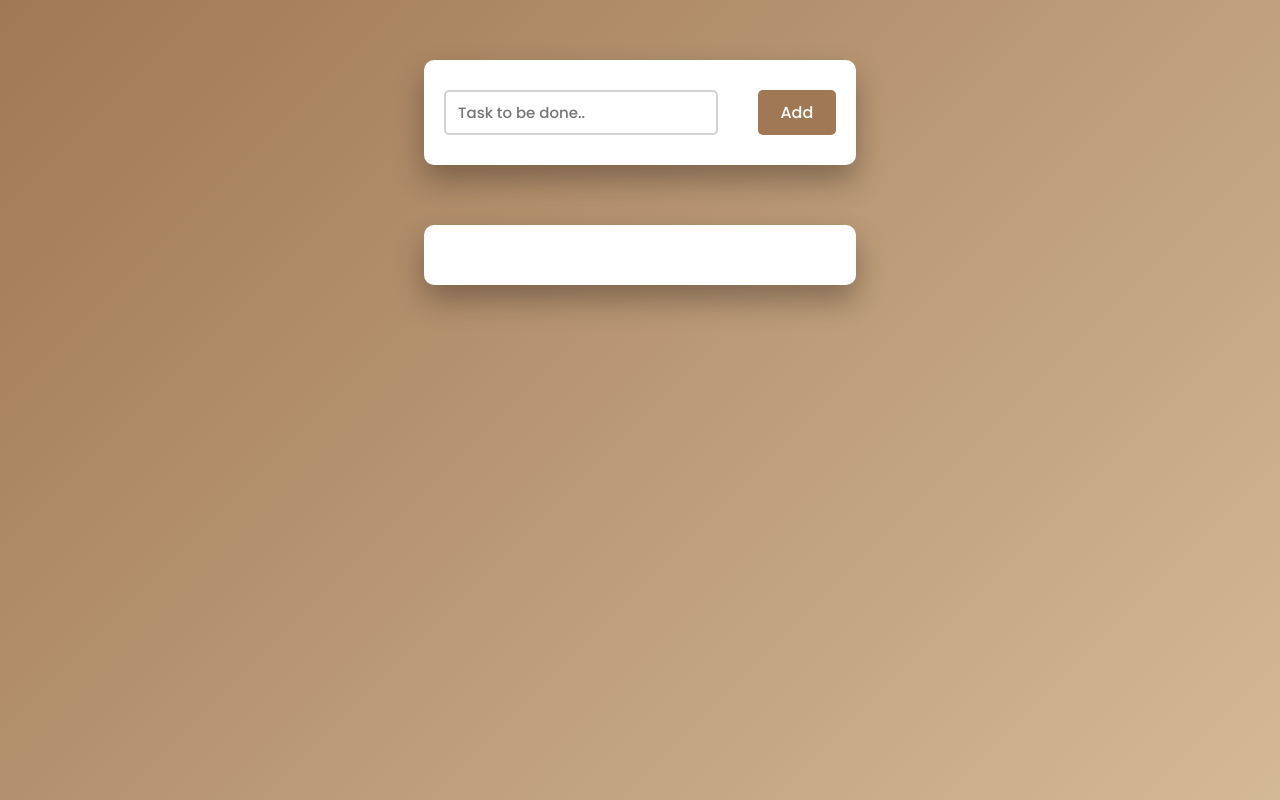
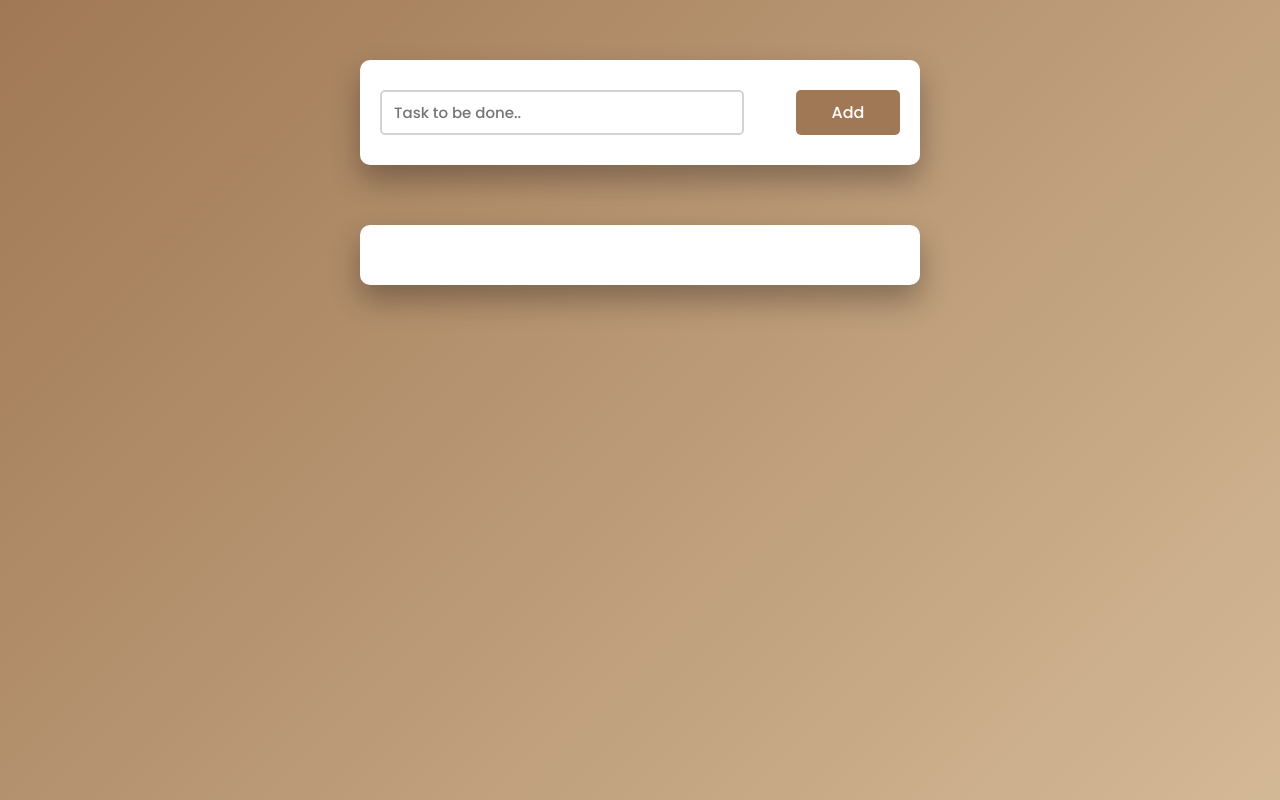
Before and after one commit to shiveshmukund/oasis-infobyte, a plain HTML site: page Level_2/Task_3/index.html in a window 1280 px wide. Drawn offline with Linux system fonts and the light colour scheme.

Commit message:
style.css

```diff
--- a/Level_2/Task_3/style.css
+++ b/Level_2/Task_3/style.css
@@ -12,8 +12,8 @@ body {
 }
 
 .container {
-    width: 40%;
-    min-width: 320px;
+    width: 50%;
+    min-width: 290px;
     position: absolute;
     margin: auto;
     left: 0;
```
